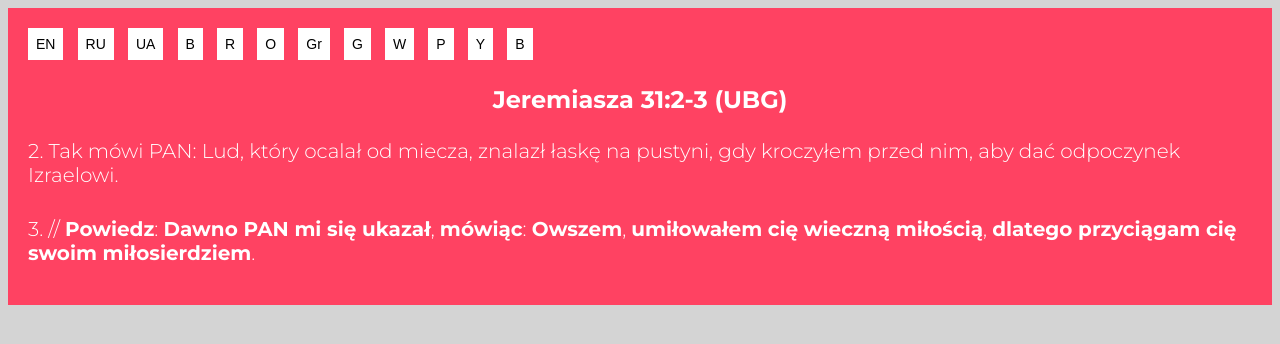
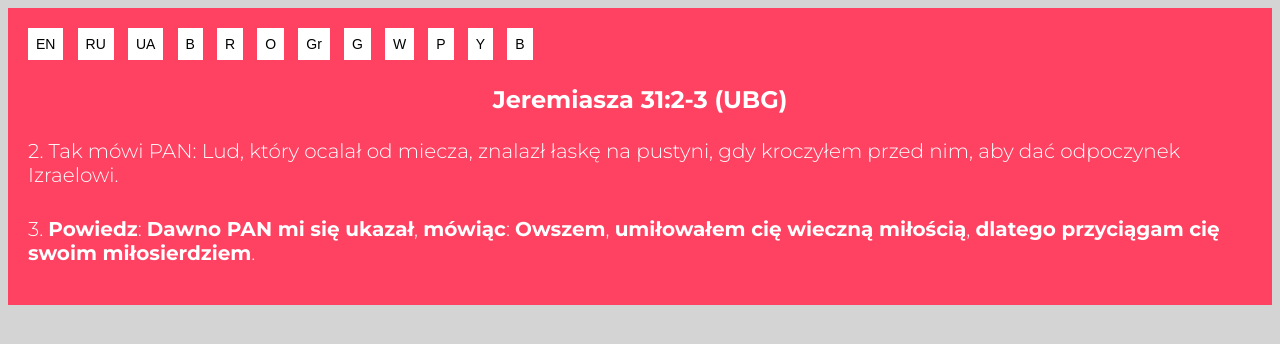
Before and after one commit to mr-front-end-dev/Bible-Verses-pink--PL, a plain HTML site: page index.html in a window 1280 px wide. Drawn offline with Linux system fonts and the light colour scheme.

Commit message:
Updated index.html

```diff
--- a/index.html
+++ b/index.html
@@ -27,7 +27,7 @@
       <button class="section__button"><a class="section__button--link" href="https://mr-front-end-dev.github.io/Simple-Bible-Verses-brown--PL/">B</a></button>
       <h1 class="section--h1">Jeremiasza 31:2-3 (UBG)</h1>
       <p class="section--paragraph">2. Tak mówi PAN: Lud, który ocalał od miecza, znalazł łaskę na pustyni, gdy kroczyłem przed nim, aby dać odpoczynek Izraelowi.</p>
-      <p class="section--paragraph">3. // <span class="section--bold">Powiedz</span>: <span class="section--bold">Dawno PAN mi się ukazał</span>, <span class="section--bold">mówiąc</span>: <span class="section--bold">Owszem</span>, <span class="section--bold">umiłowałem cię wieczną miłością</span>, <span class="section--bold">dlatego przyciągam cię swoim miłosierdziem</span>.</p>
+      <p class="section--paragraph">3. <span class="section--bold">Powiedz</span>: <span class="section--bold">Dawno PAN mi się ukazał</span>, <span class="section--bold">mówiąc</span>: <span class="section--bold">Owszem</span>, <span class="section--bold">umiłowałem cię wieczną miłością</span>, <span class="section--bold">dlatego przyciągam cię swoim miłosierdziem</span>.</p>
     </section>
   </main>
 </body>
```
